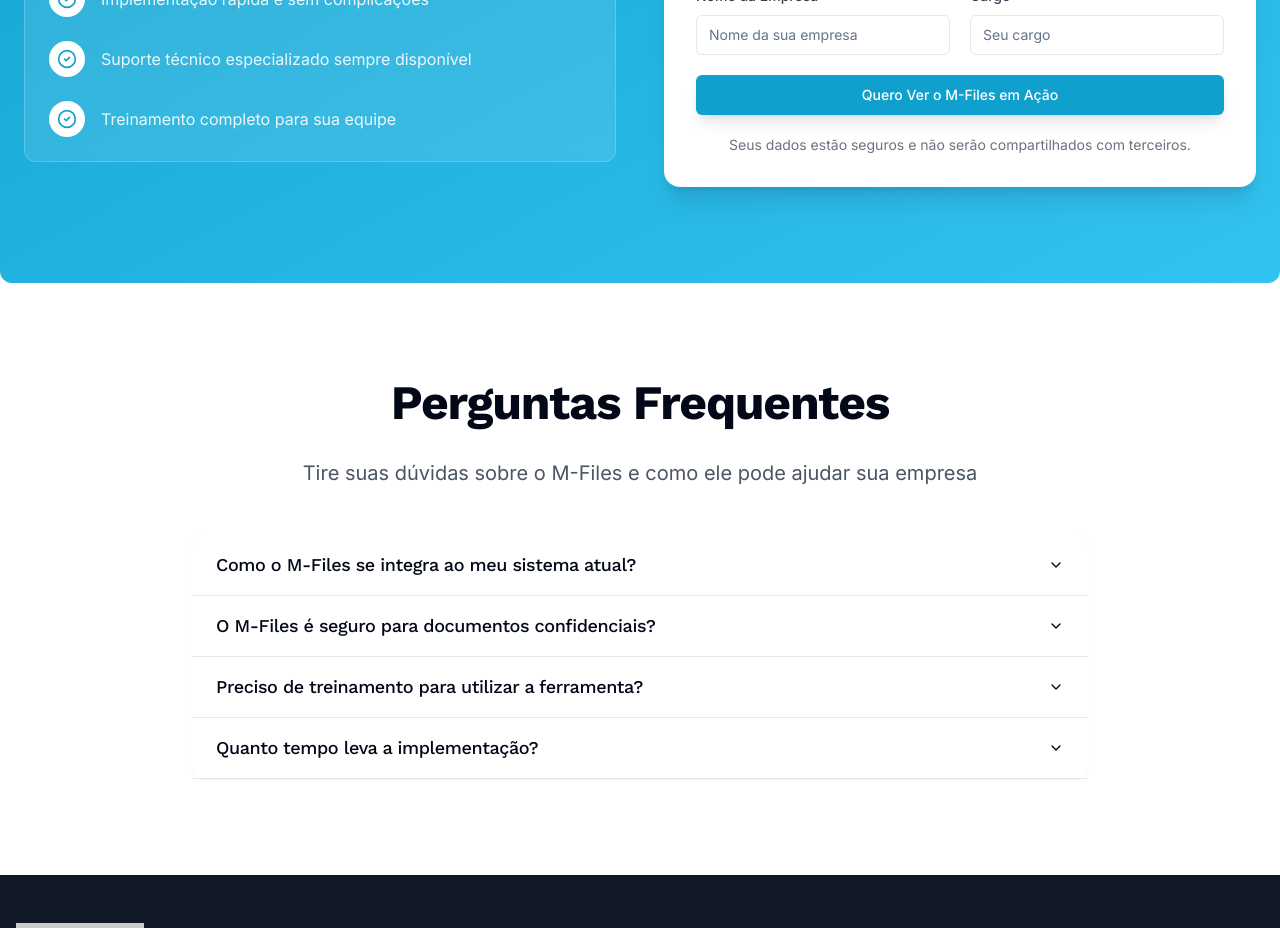
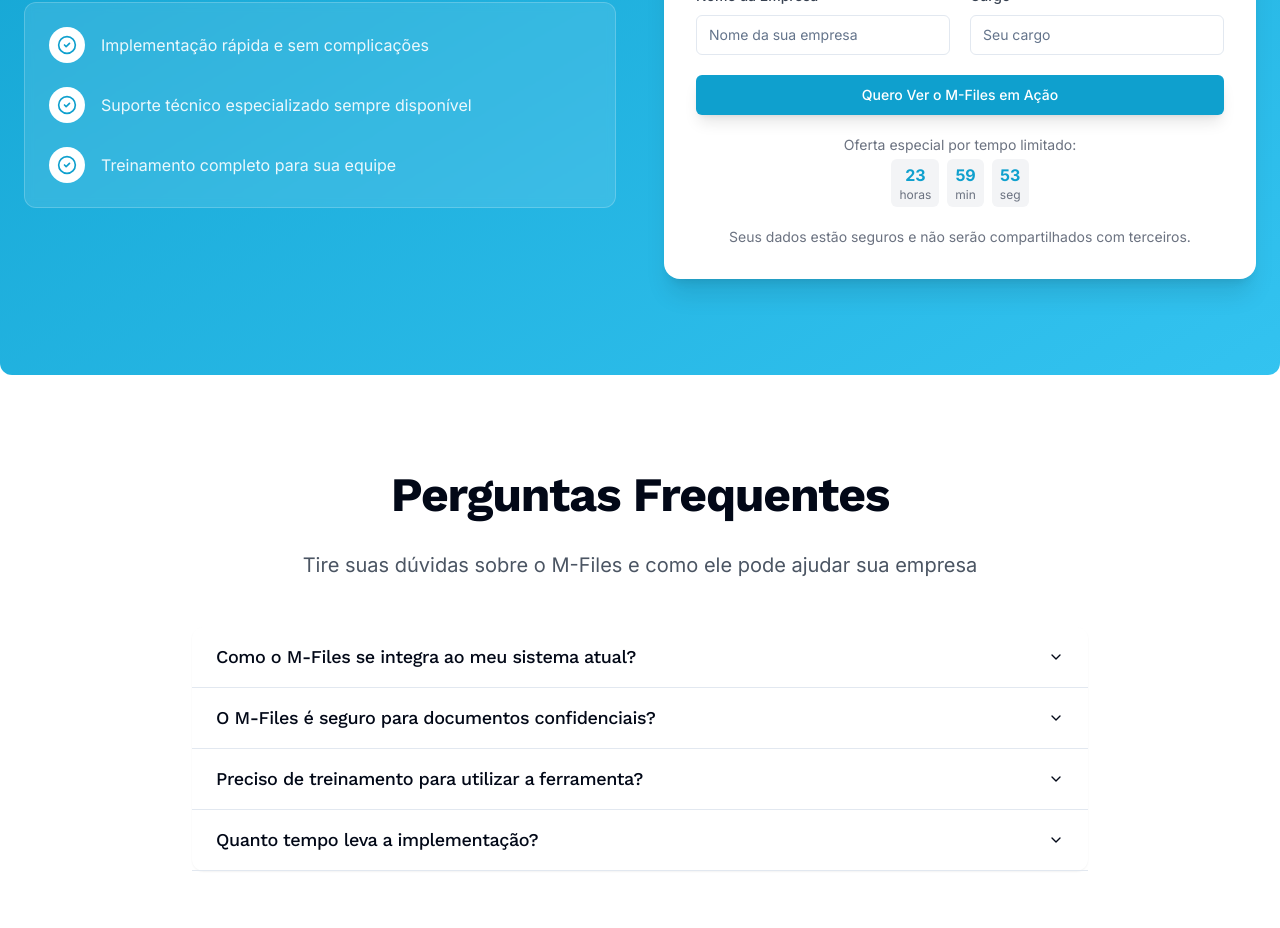
Before and after one commit to gilliardjr2707/docu-boost-landing, a React (Vite) app: page / in a window 1280 px wide. Shown: the part 3740-4668 px from the top of the page. Built offline with nearby package versions, Linux system fonts and the light colour scheme.

Commit message:
Add timer to contact form
Adds a timer below the "Quero ver o M-Files em Ação" button in the contact form section.  No further implementation details are specified.

```diff
--- a/src/components/ContactFormSection.tsx
+++ b/src/components/ContactFormSection.tsx
@@ -1,5 +1,5 @@
 
-import { useState } from "react";
+import { useState, useEffect } from "react";
 import { CheckCircle2 } from "lucide-react";
 import { useToast } from "@/hooks/use-toast";
 import { Button } from "@/components/ui/button";
@@ -27,6 +27,33 @@ const ContactFormSection = ({ demoFormRef }: { demoFormRef: React.RefObject<HTML
   });
 
   const { toast } = useToast();
+
+  // Timer state
+  const [timeLeft, setTimeLeft] = useState({
+    hours: 23,
+    minutes: 59,
+    seconds: 59
+  });
+
+  // Initialize and update countdown timer
+  useEffect(() => {
+    const timer = setInterval(() => {
+      setTimeLeft(prev => {
+        if (prev.seconds > 0) {
+          return { ...prev, seconds: prev.seconds - 1 };
+        } else if (prev.minutes > 0) {
+          return { ...prev, minutes: prev.minutes - 1, seconds: 59 };
+        } else if (prev.hours > 0) {
+          return { hours: prev.hours - 1, minutes: 59, seconds: 59 };
+        } else {
+          // Reset timer to 23:59:59 when it reaches 0
+          return { hours: 23, minutes: 59, seconds: 59 };
+        }
+      });
+    }, 1000);
+
+    return () => clearInterval(timer);
+  }, []);
 
   // Handle form input changes
   const handleInputChange = (e: React.ChangeEvent<HTMLInputElement>) => {
@@ -63,6 +90,11 @@ const ContactFormSection = ({ demoFormRef }: { demoFormRef: React.RefObject<HTML
       company: "",
       position: ""
     });
+  };
+
+  // Format time with leading zeros
+  const formatTime = (value: number) => {
+    return value < 10 ? `0${value}` : value;
   };
 
   return (
@@ -153,6 +185,25 @@ const ContactFormSection = ({ demoFormRef }: { demoFormRef: React.RefObject<HTML
               <Button type="submit" className="w-full bg-brand-blue hover:bg-brand-lightBlue text-white py-3 rounded-md font-medium transition-all duration-300 shadow-lg hover:shadow-xl">
                 Quero Ver o M-Files em Ação
               </Button>
+
+              {/* Countdown Timer */}
+              <div className="mt-2 text-center">
+                <p className="text-sm text-gray-500 mb-1">Oferta especial por tempo limitado:</p>
+                <div className="flex justify-center gap-2">
+                  <div className="bg-gray-100 rounded-md px-2 py-1">
+                    <span className="text-brand-blue font-bold">{formatTime(timeLeft.hours)}</span>
+                    <span className="text-xs text-gray-500 block">horas</span>
+                  </div>
+                  <div className="bg-gray-100 rounded-md px-2 py-1">
+                    <span className="text-brand-blue font-bold">{formatTime(timeLeft.minutes)}</span>
+                    <span className="text-xs text-gray-500 block">min</span>
+                  </div>
+                  <div className="bg-gray-100 rounded-md px-2 py-1">
+                    <span className="text-brand-blue font-bold">{formatTime(timeLeft.seconds)}</span>
+                    <span className="text-xs text-gray-500 block">seg</span>
+                  </div>
+                </div>
+              </div>
             </form>
             <p className="text-center text-gray-500 text-sm mt-5">
               Seus dados estão seguros e não serão compartilhados com terceiros.
```
